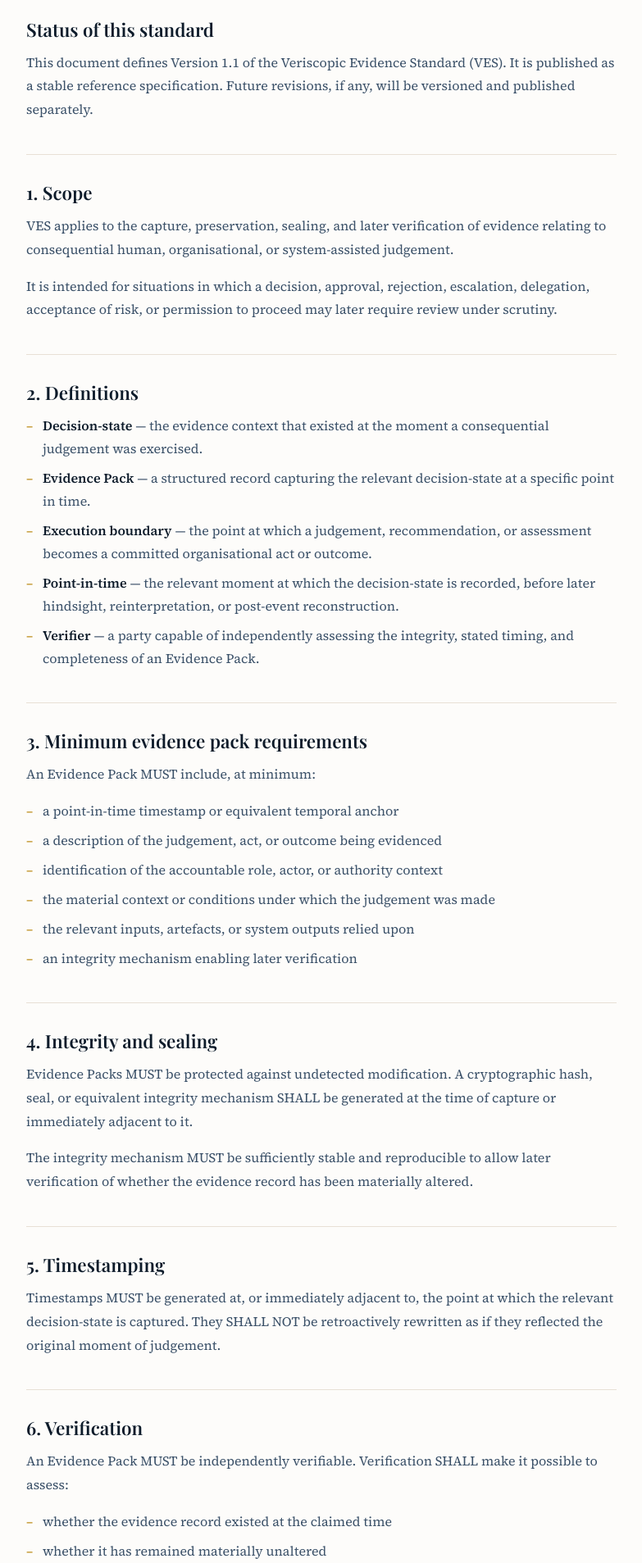
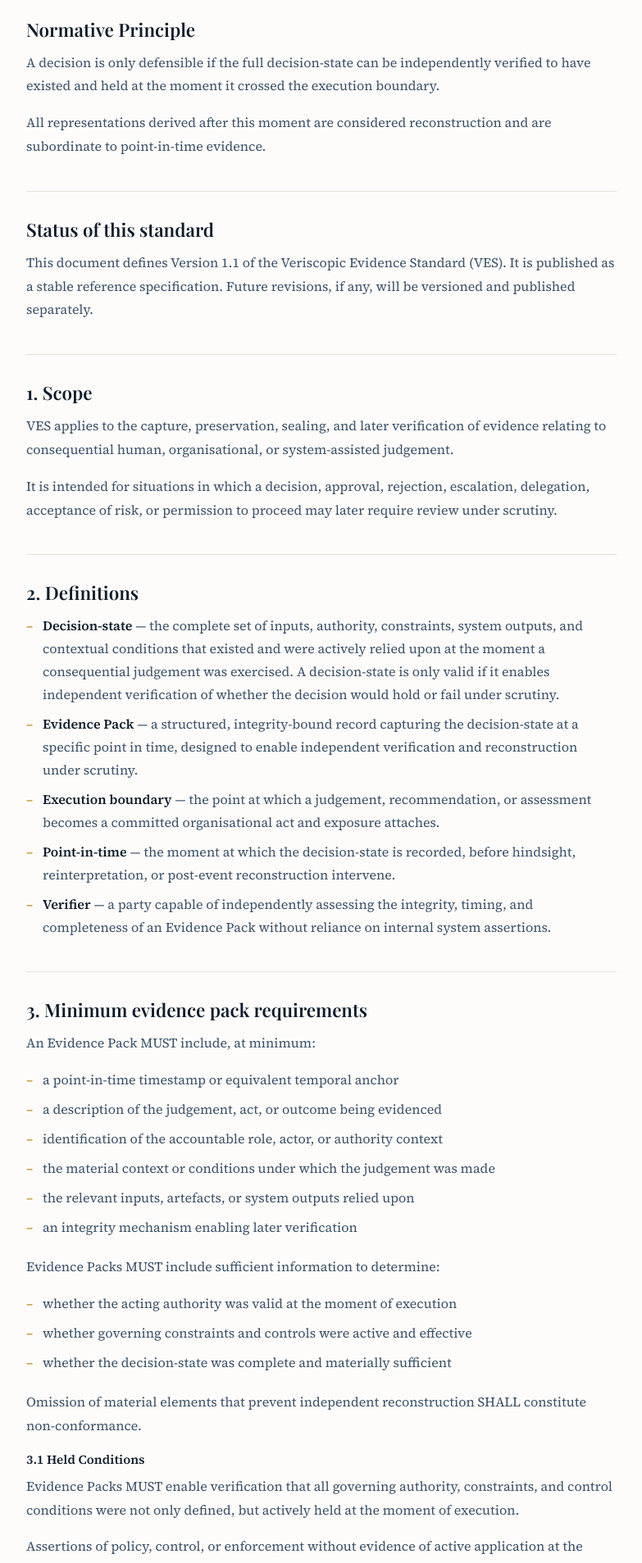
Before and after one commit to hello578/ves-standard, a Next.js app: page /specification in a window 1280 px wide. Shown: the part 640-2547 px from the top of the page at 82% size, without its empty margins (108-891 px from the left). Built offline with nearby package versions, Linux system fonts and the light colour scheme; a web font is replaced by a local one.

Commit message:
spec clarity

```diff
--- a/app/specification/page.tsx
+++ b/app/specification/page.tsx
@@ -1,5 +1,6 @@
 
 // app/specification/page.tsx
+
 
 import { PageFrame } from "../components/page-frame"
 
@@ -15,6 +16,17 @@ export default function SpecificationPage() {
         VES defines the requirements of a scrutiny-ready evidence record. It does
         not mandate a single product, vendor, or software architecture.
       </div>
+
+      <h2>Normative Principle</h2>
+      <p>
+        A decision is only defensible if the full decision-state can be independently
+        verified to have existed and held at the moment it crossed the execution
+        boundary.
+      </p>
+      <p>
+        All representations derived after this moment are considered reconstruction
+        and are subordinate to point-in-time evidence.
+      </p>
 
       <h2>Status of this standard</h2>
       <p>
@@ -38,26 +50,31 @@ export default function SpecificationPage() {
       <h2>2. Definitions</h2>
       <ul>
         <li>
-          <strong>Decision-state</strong> — the evidence context that existed at
-          the moment a consequential judgement was exercised.
+          <strong>Decision-state</strong> — the complete set of inputs, authority,
+          constraints, system outputs, and contextual conditions that existed and
+          were actively relied upon at the moment a consequential judgement was
+          exercised. A decision-state is only valid if it enables independent
+          verification of whether the decision would hold or fail under scrutiny.
         </li>
         <li>
-          <strong>Evidence Pack</strong> — a structured record capturing the
-          relevant decision-state at a specific point in time.
+          <strong>Evidence Pack</strong> — a structured, integrity-bound record
+          capturing the decision-state at a specific point in time, designed to
+          enable independent verification and reconstruction under scrutiny.
         </li>
         <li>
           <strong>Execution boundary</strong> — the point at which a judgement,
-          recommendation, or assessment becomes a committed organisational act or
-          outcome.
+          recommendation, or assessment becomes a committed organisational act and
+          exposure attaches.
         </li>
         <li>
-          <strong>Point-in-time</strong> — the relevant moment at which the
-          decision-state is recorded, before later hindsight, reinterpretation, or
-          post-event reconstruction.
+          <strong>Point-in-time</strong> — the moment at which the decision-state
+          is recorded, before hindsight, reinterpretation, or post-event
+          reconstruction intervene.
         </li>
         <li>
           <strong>Verifier</strong> — a party capable of independently assessing
-          the integrity, stated timing, and completeness of an Evidence Pack.
+          the integrity, timing, and completeness of an Evidence Pack without
+          reliance on internal system assertions.
         </li>
       </ul>
 
@@ -71,6 +88,31 @@ export default function SpecificationPage() {
         <li>the relevant inputs, artefacts, or system outputs relied upon</li>
         <li>an integrity mechanism enabling later verification</li>
       </ul>
+
+      <p>
+        Evidence Packs MUST include sufficient information to determine:
+      </p>
+      <ul>
+        <li>whether the acting authority was valid at the moment of execution</li>
+        <li>whether governing constraints and controls were active and effective</li>
+        <li>whether the decision-state was complete and materially sufficient</li>
+      </ul>
+
+      <p>
+        Omission of material elements that prevent independent reconstruction SHALL
+        constitute non-conformance.
+      </p>
+
+      <h3>3.1 Held Conditions</h3>
+      <p>
+        Evidence Packs MUST enable verification that all governing authority,
+        constraints, and control conditions were not only defined, but actively
+        held at the moment of execution.
+      </p>
+      <p>
+        Assertions of policy, control, or enforcement without evidence of active
+        application at the execution boundary SHALL NOT be considered sufficient.
+      </p>
 
       <h2>4. Integrity and sealing</h2>
       <p>
@@ -100,8 +142,14 @@ export default function SpecificationPage() {
       <ul>
         <li>whether the evidence record existed at the claimed time</li>
         <li>whether it has remained materially unaltered</li>
-        <li>whether the minimum required elements were present</li>
+        <li>whether the decision-state was complete and sufficient</li>
+        <li>whether authority, constraints, and governing conditions can be verified as having held at execution</li>
       </ul>
+
+      <p>
+        Verification SHALL NOT rely solely on internal system assertions or
+        reconstructed records.
+      </p>
 
       <h2>7. Implementation neutrality</h2>
       <p>
@@ -117,6 +165,32 @@ export default function SpecificationPage() {
         references to VES SHOULD specify the applicable version of the standard.
       </p>
 
+      <h2>9. Defensibility failure</h2>
+      <p>
+        A defensibility failure occurs when a decision cannot be supported by
+        independently verifiable evidence of its decision-state at the execution
+        boundary.
+      </p>
+      <p>
+        In such cases, evidence collapses into reconstruction, interpretation, or
+        assertion, and the decision is exposed under scrutiny.
+      </p>
+      <p>
+        Defensibility failure SHALL be considered non-conformance with this
+        standard.
+      </p>
+
+      <h2>10. Reconstruction limitation</h2>
+      <p>
+        Evidence derived solely from logs, telemetry, documentation, or system
+        traces after the execution boundary SHALL NOT be considered sufficient to
+        establish decision-state.
+      </p>
+      <p>
+        Where decision-state cannot be demonstrated from point-in-time evidence,
+        reconstruction SHALL be treated as incomplete and non-authoritative.
+      </p>
+
       <div className="divider" />
 
       <p className="muted">
```
